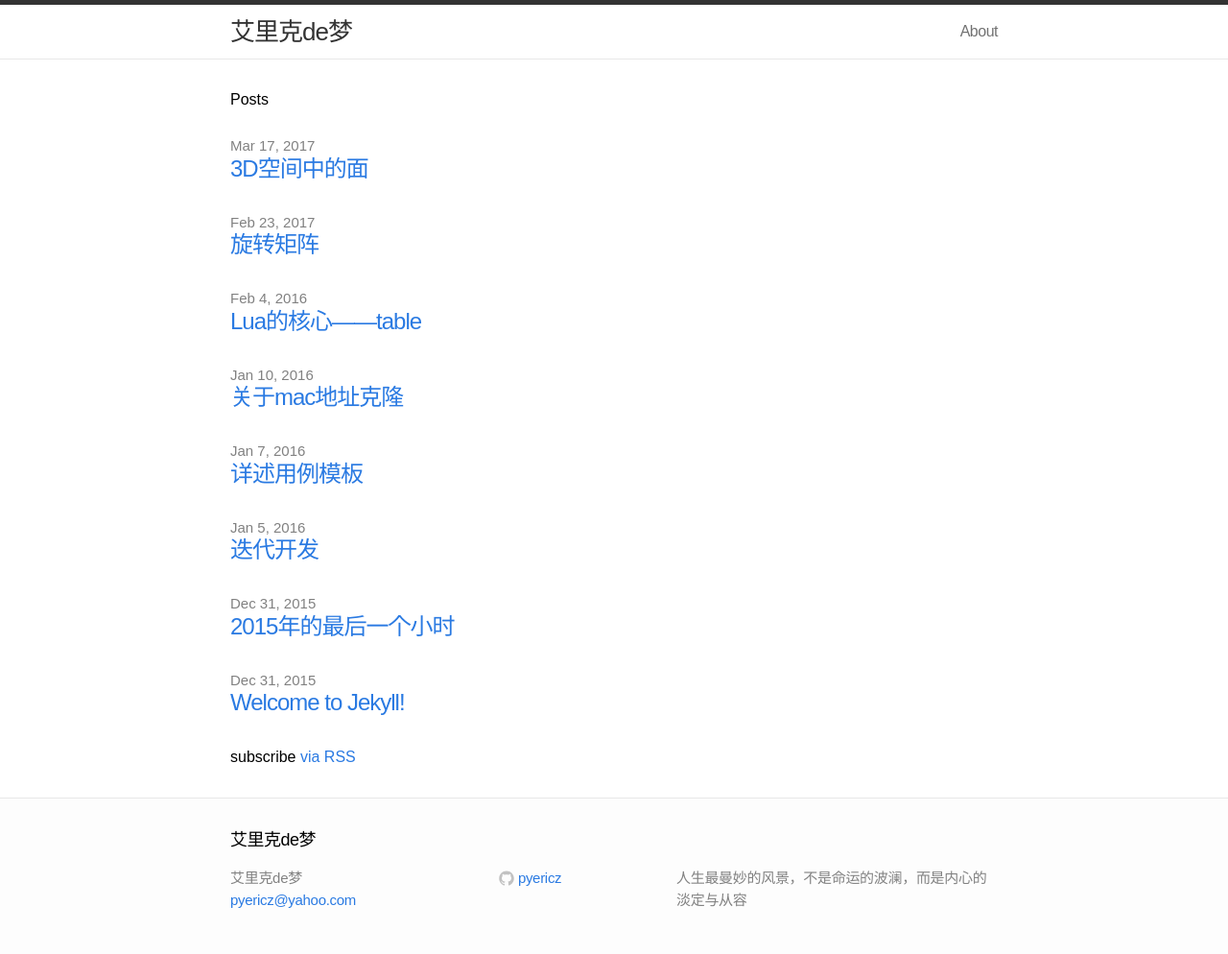
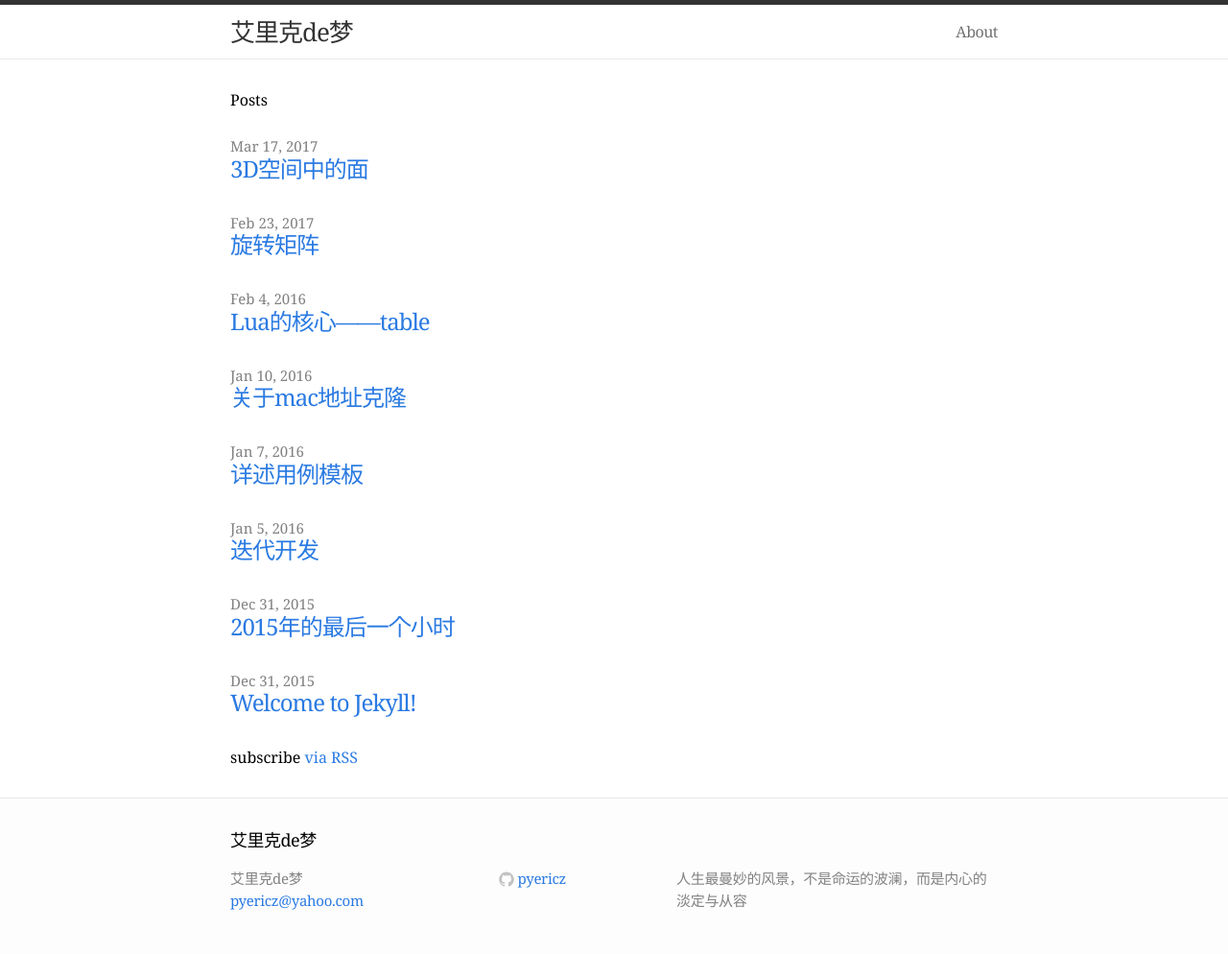
Before and after one commit to pyericz/blog, a Jekyll site: the page built from index.html, in a window 1280 px wide. Shown: the whole page at 96% size. Built offline with Jekyll 4.4.1, drawn with Linux system fonts in a browser that asks for light colours.

Commit message:
Update main.css

```diff
--- a/css/main.css
+++ b/css/main.css
@@ -9,7 +9,10 @@
 html, body { height: 100%; }
 
 body {
-  font-family: sans-serif, Helvetica, Tahoma, Arial, "PingFang SC", "Hiragino Sans GB", "Heiti SC", "Microsoft YaHei", "WenQuanYi Micro Hei";
+  font-family: Georgia, "Times New Roman", Helvetica, Tahoma,
+             "Microsoft YaHei", "微软雅黑",
+             STXihei, "华文细黑",
+             serif, "PingFang SC", "Hiragino Sans GB", "Heiti SC", "Microsoft YaHei", "WenQuanYi Micro Hei";
   font-style: normal;
   line-height: 1.5;
   font-weight: 300;
```
